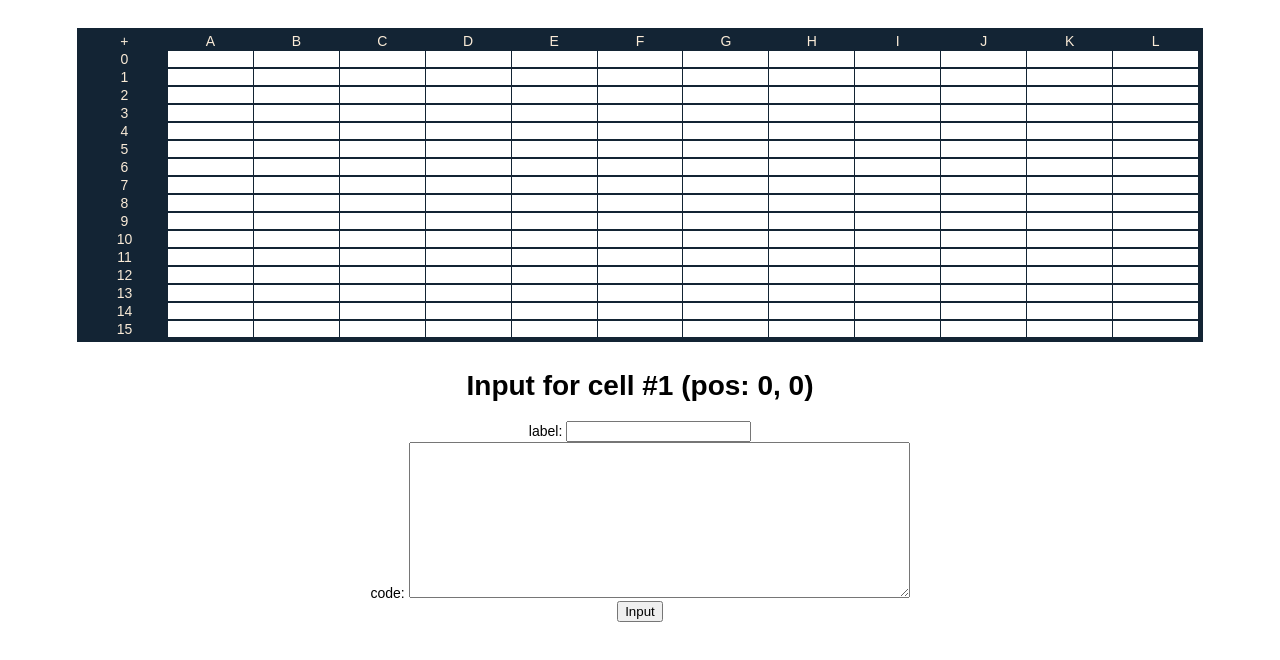
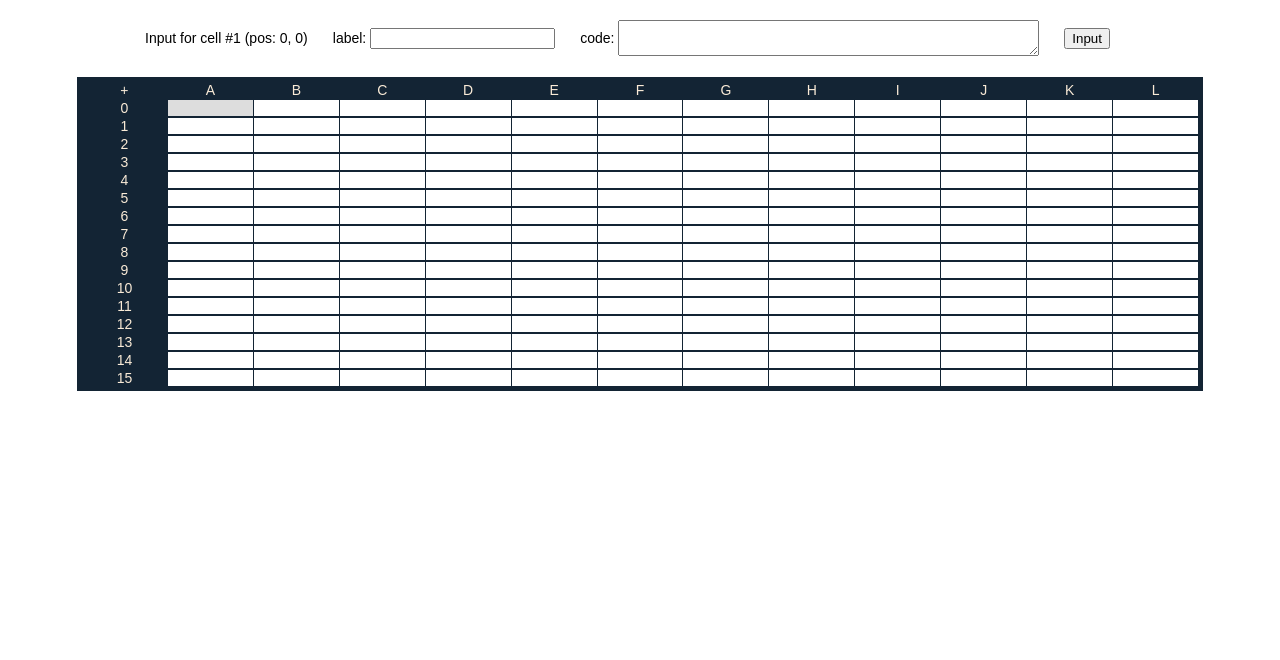
Before and after one commit to lpcz/cell, a React (Create React App) app: page / in a window 1280 px wide. Shown: the top 660 px of the page. Built offline with nearby package versions, Linux system fonts and the light colour scheme.

Commit message:
cell input works, focus bit strange

```diff
--- a/src/Cell.js
+++ b/src/Cell.js
@@ -16,9 +16,9 @@ export default class Cell {
         this.run();
     }
 
-    //RUN!!!!! - that is here we interpret the code
+    //RUN!!!!! - here we interpret the code
     run(){
-        this.output = this.code.replace(/"(.*)"/, '$&');
+        this.output = this.code;
     }
 
 
--- a/src/CellView.js
+++ b/src/CellView.js
@@ -4,13 +4,18 @@ import './index.css';
 class CellView extends React.Component{
     constructor(props){
         super(props);
-        this.cell = props.cell;
-        this.content = props.content || props.cell.output || "";
+        this.handleClick = this.handleClick.bind(this);
     }
 
+    selectedStyle = {backgroundColor: "#ddd"};
+
+    handleClick(){
+        this.props.handleFocus(this.props.cell, this.props.col, this.props.row);
+    }
 
     render(){
-        return (<div className="square" onClick={() => this.props.handleFocus(this.cell)} contentEditable >{this.content}</div>);
+
+        return (<div className="square" style={this.props.selected ? this.selectedStyle : null} onClick={this.handleClick}>{this.props.cell.output}</div>);
     }
 }
 
--- a/src/CodeInput.js
+++ b/src/CodeInput.js
@@ -8,9 +8,14 @@ class CodeInput extends React.Component {
             codeText: props.cell.code,
             label: props.cell.label
         };
+        this.textAreaRef = React.createRef();
 
         this.handleChangeCode = this.handleChangeCode.bind(this);
         this.handleChangeLabel = this.handleChangeLabel.bind(this);
+    }
+
+    focus(){
+        this.textAreaRef.current.focus();
     }
 
     handleChangeCode(event) {
@@ -23,20 +28,20 @@ class CodeInput extends React.Component {
 
     render() {
         return (
-            <>
-            <h1 className="codeInputTitle">Input for cell #{this.props.cell.id} (pos: {this.props.cell.col}, {this.props.cell.row})</h1>
-                label: <input className="codeInputLabel" value={this.state.label}/><br/>
-            code: <textarea name="codeInputTextArea" cols={this.props.cols} rows={this.props.rows} value={this.state.codeText} onChange={this.handleChangeCode}/><br/>
-                <button onClick={(e) => this.props.handleSubmit(e, this.state.codeText)}>Input</button>
-            </>
+            <div className="codeInput">
+            <span className="codeInputTitle">Input for cell #{this.props.cell.id} (pos: {this.props.cell.col}, {this.props.cell.row})</span>
+                label: <input className="codeInputLabel" value={this.state.label} onChange={this.handleChangeLabel}/>
+            code: <textarea ref={this.textAreaRef} id="codeInputTextArea" cols={this.props.cols} rows={this.props.rows} value={this.state.codeText} onChange={this.handleChangeCode}/>
+                <button onClick={(e) => this.props.handleSubmit(e, this.state.codeText, this.state.label)}>Input</button>
+            </div>
         );
     }
 }
 
 CodeInput.defaultProps = {
     cell: new Cell(),
-    cols: 60,
-    rows: 10
+    cols: 50,
+    rows: 2
 };
 
 export default CodeInput;
--- a/src/Sheet.js
+++ b/src/Sheet.js
@@ -8,6 +8,7 @@ export default class Sheet {
         this.size = colNum*rowNum;
         this.cellMap = new Map();
         this.cellCounter = 1; //0 is for the default Cell
+        this.zeroCell = new Cell(0, -1, -1, "");
     }
 
     createNewCell(col, row, label){
--- a/src/SheetView.js
+++ b/src/SheetView.js
@@ -8,8 +8,13 @@ import Cell from './Cell.js';
 class SheetView extends React.Component {
     constructor(props){
         super(props);
-        this.sheet = props.sheet;
-        this.state = {cellInFocus: this.sheet.createNewCell(0, 0)};
+        this.state = {
+            cellInFocus: props.sheet.createNewCell(0, 0),
+            focusedCol: 0,
+            focusedRow: 0,
+            sheet: props.sheet
+        };
+        this.codeInputRef = React.createRef();
 
         this.handleSubmit = this.handleSubmit.bind(this);
         this.handleFocus = this.handleFocus.bind(this);
@@ -17,26 +22,31 @@ class SheetView extends React.Component {
 
     //called when the focused cell's code is changed by a CodeInput component
     handleSubmit(event, newCode, label) {
+        console.log(this);
         let c = this.state.cellInFocus;
         if (c.id === 0){
-            c = this.sheet.createNewCell(c.col, c.row, label);
+            c = this.state.sheet.createNewCell(this.state.focusedCol, this.state.focusedRow, label);
         }
-        alert('input: ' + newCode);
         c.setCode(newCode);
-        this.setState({cellInFocus: c});
-        // event.preventDefault();
+        c.label = label;
+        this.setState({sheet: this.state.sheet});
     }
 
-    handleFocus(newCellInFocus){
-        this.setState({cellInFocus: newCellInFocus})
+    handleFocus(newCellInFocus, col, row){
+        this.setState({
+            cellInFocus: newCellInFocus,
+            focusedCol: col,
+            focusedRow: row
+        })
+        this.codeInputRef.current.focus();
         //Todo: outline the corresponding col and row label 'cells', as a visual help
     }
 
     createTable(){
         let cells = [];
-        const colNum = this.sheet.colNum;
-        const rowNum = this.sheet.rowNum;
-        const zeroCell = new Cell(0);
+        const colNum = this.state.sheet.colNum;
+        const rowNum = this.state.sheet.rowNum;
+        const zeroCell = this.state.sheet.zeroCell;
 
         cells.push(<div className="columnLabel">+</div>) //corner element, (select all, standard functionality)
         for (let i = 0; i < colNum; i++) {
@@ -45,8 +55,9 @@ class SheetView extends React.Component {
         for (let i = 0; i < rowNum; i++) {
             cells.push(<div className="rowLabel">{i}</div>); //row label
             for (let j = 0; j < colNum; j++) {
-                const cell = this.sheet.getCellByPos(j, i) || zeroCell;
-                cells.push(<CellView key={Sheet.posToKey(j, i)} cell={cell} handleFocus={this.handleFocus}/>);
+                const cell = this.state.sheet.getCellByPos(j, i) || zeroCell;
+                const isSelected = (i === this.state.focusedRow && j === this.state.focusedCol);
+                cells.push(<CellView key={Sheet.posToKey(j, i)} cell={cell} col={j} row={i} selected={isSelected} handleFocus={this.handleFocus}/>);
             }
         }
         let tableStyle = {
@@ -54,8 +65,8 @@ class SheetView extends React.Component {
         };
         let result = (
             <>
+                <CodeInput ref={this.codeInputRef} key={this.state.cellInFocus.id} cell={this.state.cellInFocus} handleSubmit={this.handleSubmit}/>
                 <div id="table" style={tableStyle}>{cells}</div>
-                <CodeInput cell={this.state.cellInFocus} handleSubmit={this.handleSubmit}/>
             </>
         );
         return result;
--- a/src/index.css
+++ b/src/index.css
@@ -40,6 +40,14 @@ ol, ul {
   color: antiquewhite;
 }
 
+.codeInput > *{
+  margin-right: 25px;
+}
+
+.codeInput > textarea{
+  margin-bottom: -1em;
+}
+
 .kbd-navigation .square:focus {
   /*background: #74d10b;*/
 }
```
